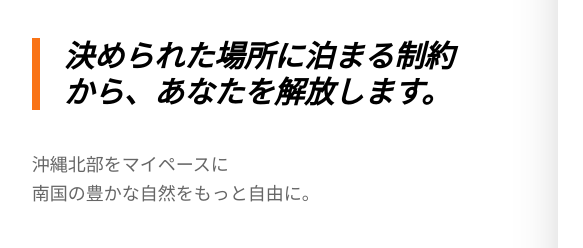
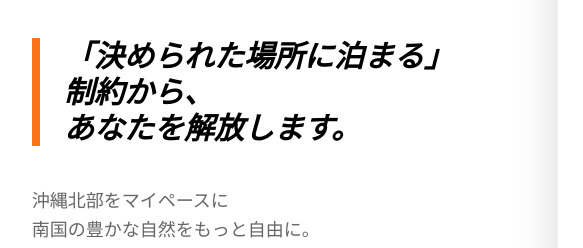
Before and after one commit to campcar88percent/camp88percent-official, a website: page index.html in a window 1280 px wide. Shown: the part 1800-2048 px from the top of the page, 227-810 px from the left. Drawn offline with nearby package versions, Linux system fonts and the light colour scheme.

Commit message:
コンセプト: 改行位置調整

```diff
--- a/index.html
+++ b/index.html
@@ -357,7 +357,7 @@ NO HOTEL<br/>REQUIRED<span class="text-orange-500">.</span>
 
 <p class="border-l-8 border-orange-500 pl-6 text-2xl md:text-3xl font-bold text-black leading-snug italic keep-all">
 
-決められた場所に泊まる制約<br/>から、あなたを解放します。
+「決められた場所に泊まる」<br/>制約から、<br/>あなたを解放します。
 
 </p>
 
```
